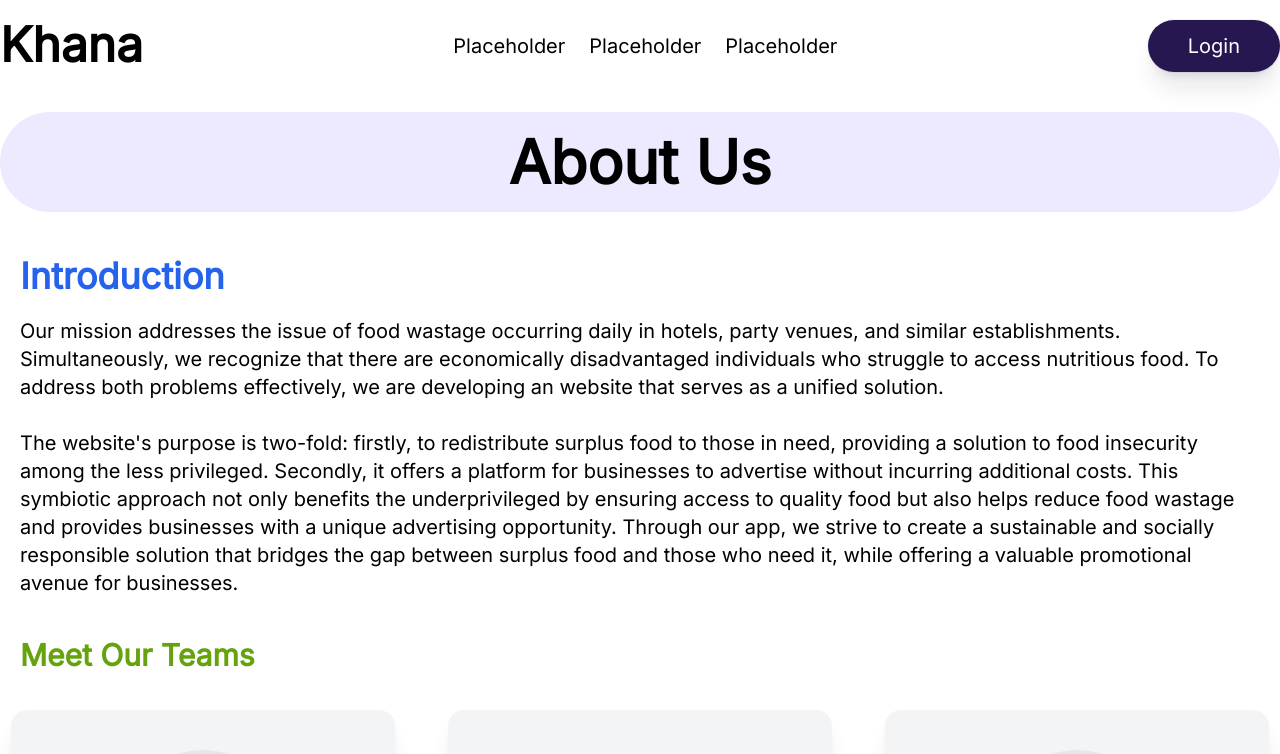
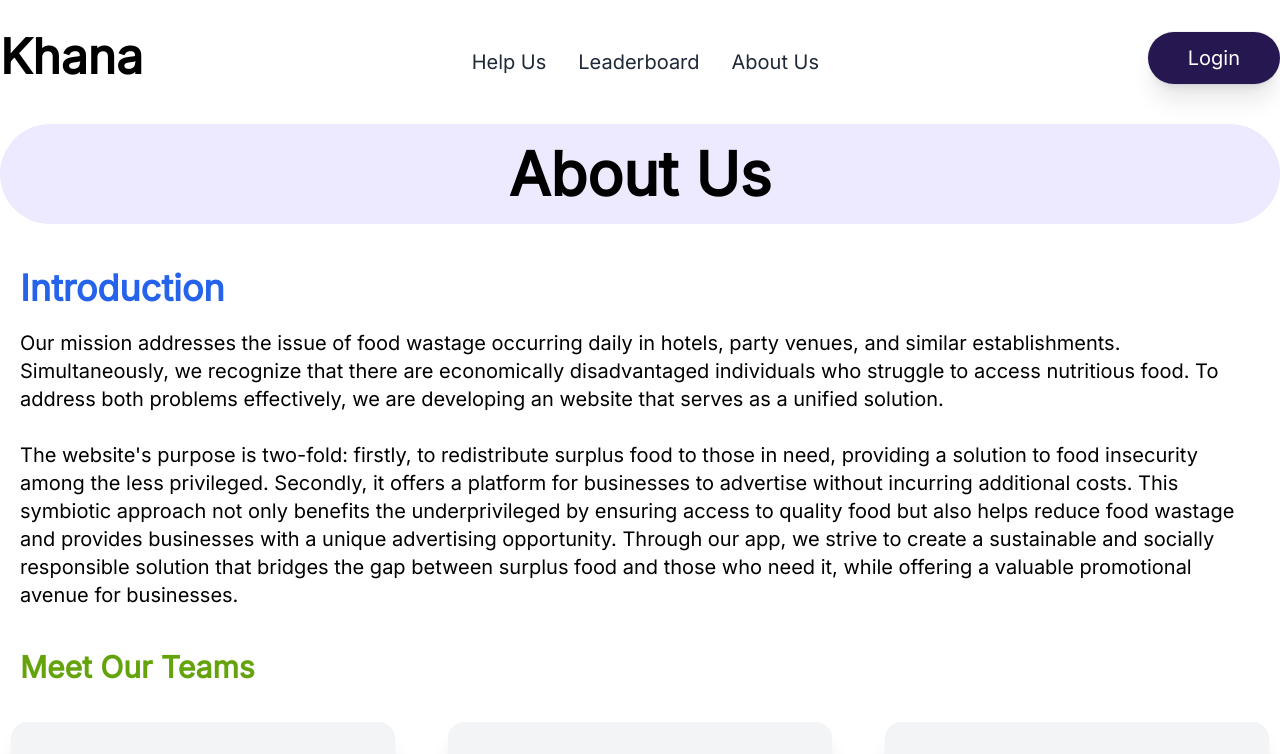
Before and after one commit to Sanket2060/Bhojan, a React (Vite) app: page /aboutus in a window 1280 px wide. Shown: the top 754 px of the page. Built offline with nearby package versions, Linux system fonts and the light colour scheme.

Commit message:
Modified navbar to be more responsive,footer to be more smaller and added navbar and footer on leaderboard

```diff
--- a/src/App.jsx
+++ b/src/App.jsx
@@ -68,6 +68,7 @@ import OTP from "./pages/OTP";
 import Register from "./pages/Register";
 import NewProfile from "./pages/newprofile";
 import ProtectedRoute from "./pages/Protected";
+import HelpUs from "./pages/HelpUs";
 
 const App = () => {
   return (
@@ -79,26 +80,36 @@ const App = () => {
       <Routes>
         <Route path="/" element={<LandingPage />} />
         <Route path="/landingpage" element={<LandingPage />} />
-        <Route path="/donor" element={
+        <Route
+          path="/donor"
+          element={
             <ProtectedRoute authentication={true}>
-            <Donor/>
+              <Donor />
             </ProtectedRoute>
-        }/>
-        <Route path="/volunteer" element={
+          }
+        />
+        <Route
+          path="/volunteer"
+          element={
             <ProtectedRoute authentication={true}>
-            <Volunteer/>
+              <Volunteer />
             </ProtectedRoute>
-        }/>
+          }
+        />
         {/* <ProtectedRoute path="/donor" element={<Donor />} /> */}
         {/* <ProtectedRoute path="/volunteer" element={<Volunteer />} /> */}
         <Route path="*" element={<NotFound />} />
         <Route path="/aboutus" element={<AboutUs />} />
         <Route path="/leaderboard" element={<Leaderboard />} />
         {/* <Route path="/profile" element={<Profile />} /> */}
-        <Route path="/newprofile" element={
+        <Route
+          path="/newprofile"
+          element={
             <ProtectedRoute>
               <NewProfile />
-        </ProtectedRoute>}/>
+            </ProtectedRoute>
+          }
+        />
         <Route path="/signup" element={<Signup />} />
         <Route path="/login" element={<Login />} />
 
@@ -109,11 +120,13 @@ const App = () => {
           path="/register/:username/:email/:userId"
           element={<Register />}
         />
-
+        <Route path="/helpus" element={<HelpUs />} />
 
         <Route path="/otp/:userId" element={<OTP />} />
-        <Route path="/register/:username/:email/:userId" element={<Register />} />
-
+        <Route
+          path="/register/:username/:email/:userId"
+          element={<Register />}
+        />
       </Routes>
     </div>
   );
--- a/src/components/Footer.tsx
+++ b/src/components/Footer.tsx
@@ -11,7 +11,7 @@ const Footer = () => {
     <div className="overflow-hidden ">
       <div className="flex flex-col relative  bg-[#332163] text-white w-[160%] rounded-tr-[60%] rounded-tl-[50%] left-[-30%] lg:w-[110%] lg:rounded-tr-[90%] lg:rounded-tl-[60%] lg:left-[-5%] ">
         <div className="p-20"></div>
-        <div className="font-extrabold text-xl lg:text-3xl pt-10 text-center">
+        <div className="font-extrabold text-xl md:text-3xl lg:text-3xl  text-center">
           Connecting Plates, Eliminating Waste
           <br />
           Every Bite Rescued makes a Difference
--- a/src/components/Navbar.jsx
+++ b/src/components/Navbar.jsx
@@ -1,12 +1,12 @@
 import React from "react";
-import { useState,useEffect } from "react";
+import { useState, useEffect } from "react";
 import { RiMenu3Line } from "react-icons/ri";
 import Button from "./Button";
 import { Link } from "react-router-dom";
-import {  useSelector } from "react-redux";
+import { useSelector } from "react-redux";
 const Navbar = () => {
   const authStatus = useSelector((state) => state.auth.isAuthenticated);
-  const userDetails=useSelector((state) => state.auth.userDetails);
+  const userDetails = useSelector((state) => state.auth.userDetails);
   const [menuOpen, setMenuOpen] = useState(false);
   const handleMenuToggle = () => {
     setMenuOpen(!menuOpen);
@@ -23,27 +23,27 @@ const Navbar = () => {
   }, [menuOpen]);
   return (
     <div className=" ">
-      <ul className="wrapper flex items-center justify-between">
+      <ul className="wrapper flex items-center justify-between mt-3">
         <li>
-          <a className="font-bold text-5xl" href="#">
+          <Link className="font-bold text-4xl md:text-5xl" to="/">
             Khana
-          </a>
+          </Link>
         </li>
-        <div className=" flex-row gap-x-6 hidden text-xl lg:flex">
+        <div className=" flex-row gap-x-8 hidden text-xl lg:flex pt-2">
           <li>
-            <a className="" href="#">
-              Placeholder
-            </a>
+            <Link className="link" to="/helpus">
+              Help Us
+            </Link>
           </li>
           <li>
-            <a className="" href="#">
-              Placeholder
-            </a>
+            <Link className="link" to="/leaderboard">
+              Leaderboard
+            </Link>
           </li>
           <li>
-            <a className="" href="#">
-              Placeholder
-            </a>
+            <Link className="link" to="/aboutus">
+              About Us
+            </Link>
           </li>
         </div>
         <li>
@@ -59,20 +59,20 @@ const Navbar = () => {
               {/* Other components or content */}
               {authStatus ? (
                 userDetails.isDonor ? (
-        <Link to='/donor'>
+                  <Link to="/donor">
                     <button className="align-middle hidden lg:block select-none py-3 px-10 text-center transition-all disabled:opacity-50 disabled:shadow-none disabled:pointer-events-none text-xl bg-[#261750] text-white shadow-gray-900/10 hover:shadow-lg hover:shadow-gray-900/20 focus:opacity-[0.85] focus:shadow-none active:opacity-[0.85] active:shadow-none rounded-full shadow-xl ring-1 ring-slate-900/5">
                       Dashboard
                     </button>
                   </Link>
                 ) : (
-        <Link to='/volunteer'>
+                  <Link to="/volunteer">
                     <button className="align-middle hidden lg:block select-none py-3 px-10 text-center transition-all disabled:opacity-50 disabled:shadow-none disabled:pointer-events-none text-xl bg-[#261750] text-white shadow-gray-900/10 hover:shadow-lg hover:shadow-gray-900/20 focus:opacity-[0.85] focus:shadow-none active:opacity-[0.85] active:shadow-none rounded-full shadow-xl ring-1 ring-slate-900/5">
                       Dashboard
                     </button>
                   </Link>
                 )
               ) : (
-      <Link to='/login'>
+                <Link to="/login">
                   <button className="align-middle hidden lg:block select-none py-3 px-10 text-center transition-all disabled:opacity-50 disabled:shadow-none disabled:pointer-events-none text-xl bg-[#261750] text-white shadow-gray-900/10 hover:shadow-lg hover:shadow-gray-900/20 focus:opacity-[0.85] focus:shadow-none active:opacity-[0.85] active:shadow-none rounded-full shadow-xl ring-1 ring-slate-900/5">
                     Login
                   </button>
@@ -83,27 +83,31 @@ const Navbar = () => {
         </li>
       </ul>
       {menuOpen && (
-        <div className="bg-white absolute w-screen h-[95vh] lg:hidden ">
+        <div className="bg-white absolute w-screen h-[95vh] lg:hidden z-20">
           <ul className=" flex-col gap-y-6 text-xl flex  mt-[30vh]  ">
-            <li className="self-center  ">
-              <a className="" href="#">
-                Placeholder
-              </a>
+            <li className="self-center">
+              <Link className="link" to="/helpus">
+                Help us
+              </Link>
             </li>
             <li className="self-center">
-              <a className="" href="#">
-                Placeholder
-              </a>
+              <Link className="link" to="/leaderboard">
+                Leaderboard
+              </Link>
             </li>
             <li className="self-center">
-              <a className="" href="#">
-                Placeholder
-              </a>
+              <Link className="link" to="/aboutus">
+                AboutUs
+              </Link>
             </li>
+
             <li className="self-center mt-[10vh]">
-            <Link to='/login'>  <button className="align-middle  select-none  py-3 px-14 text-center  transition-all disabled:opacity-50 disabled:shadow-none disabled:pointer-events-none text-xl  bg-[#261750] text-white  shadow-gray-900/10 hover:shadow-lg hover:shadow-gray-900/20 focus:opacity-[0.85] focus:shadow-none active:opacity-[0.85] active:shadow-none rounded-full shadow-xl ring-1 ring-slate-900/5">
+              <Link to="/login">
+                {" "}
+                <button className="align-middle  select-none  py-3 px-14 text-center  transition-all disabled:opacity-50 disabled:shadow-none disabled:pointer-events-none text-xl  bg-[#261750] text-white  shadow-gray-900/10 hover:shadow-lg hover:shadow-gray-900/20 focus:opacity-[0.85] focus:shadow-none active:opacity-[0.85] active:shadow-none rounded-full shadow-xl ring-1 ring-slate-900/5">
                   Login
-              </button></Link>
+                </button>
+              </Link>
             </li>
           </ul>
           <div className="overflow-hidden pt-10 pl-10">
--- a/src/index.css
+++ b/src/index.css
@@ -3,7 +3,12 @@
 @tailwind utilities;
 @layer utilities{
     .wrapper {
-        @apply max-w-7xl lg:mx-auto p-5 md:px-10 xl:px-0 ;}
+      @apply max-w-7xl lg:mx-auto p-5 md:px-10 xl:px-0 ;
+    }
+    .link{
+      @apply font-medium text-gray-800 hover:underline  hover:text-blue-700 transition duration-300 ease-in-out;
+    }
+
 }
 @layer base {
     input[type="number"]::-webkit-inner-spin-button,
```
Also changed, not shown: src/pages/HelpUs.jsx (added, +44 -0 lines), src/pages/Leaderboard.jsx (+21 -19 lines). Lines whose indentation alone changed are shown as unchanged.
